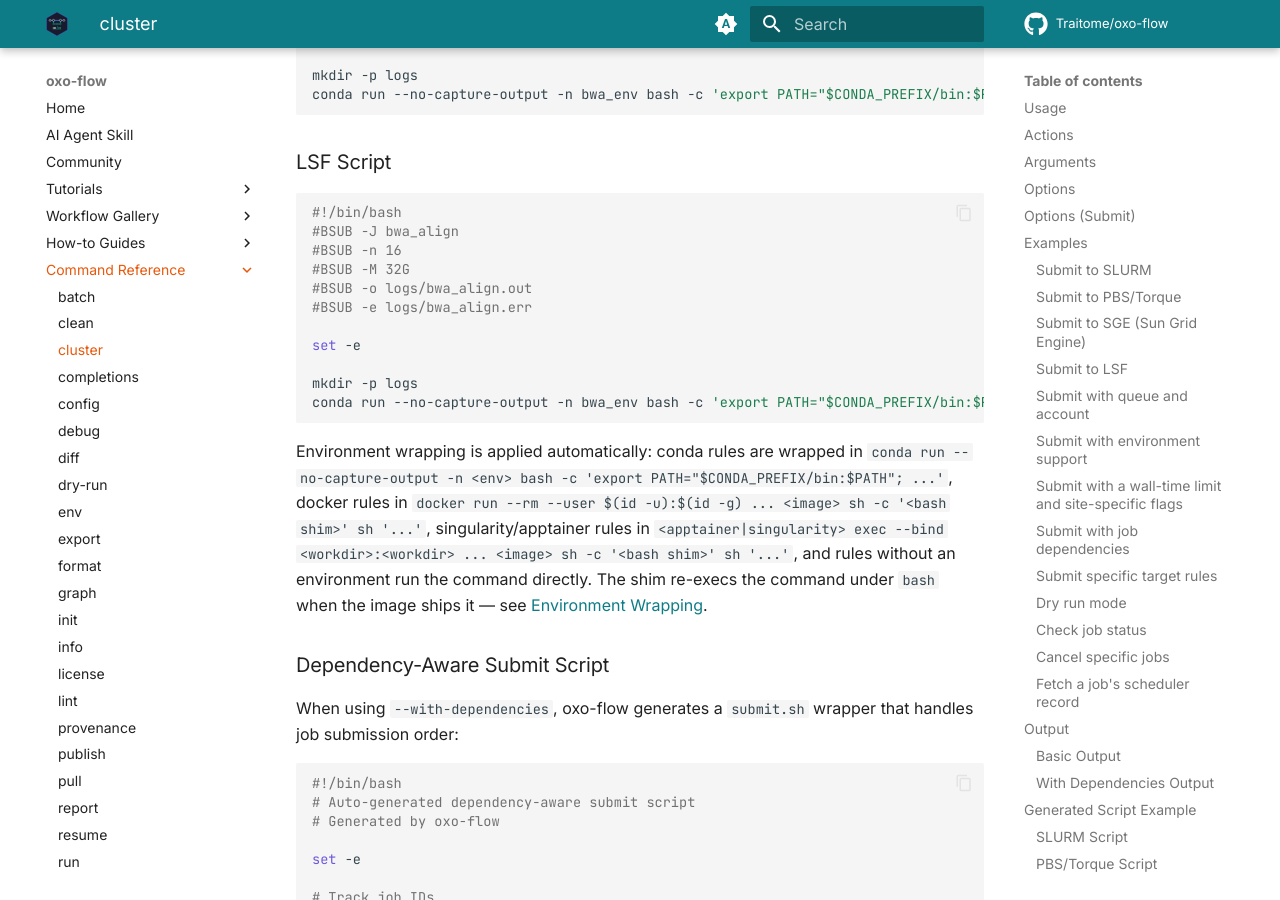
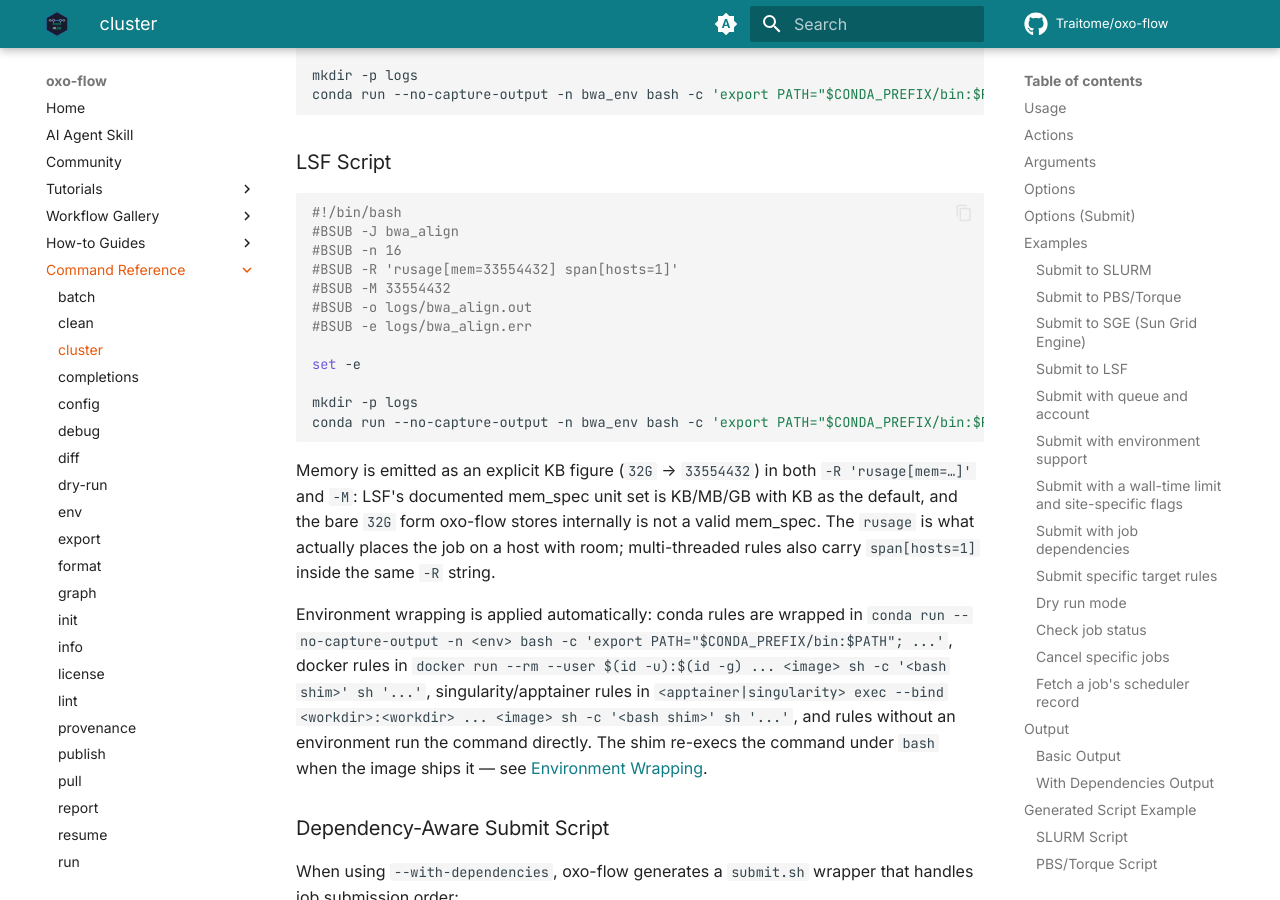
Before and after one commit to Traitome/oxo-flow, an MkDocs documentation site: the page built from docs/guide/src/commands/cluster.md, in a window 1280 px wide and 900 px high, scrolled down 6931 px. Built offline with MkDocs 1.6.1 and Material for MkDocs 9.7.7, drawn with Linux system fonts in a browser that asks for light colours; comment, search, counter and statistics services are not loaded; the version menu is left out; some of the changed text lies outside the part shown.

Commit message:
docs(guide): align cluster scheduler strings and LSF memory example with engine
Three doc-vs-engine drifts found while auditing cluster pages against
the actual scheduler invocations and script renderers:

- cluster.md + run-on-cluster.md status examples showed
  `squeue -u … -o %i|%t`; the engine emits `%i|%T` (long-form states).
  The parser accepts both vocabularies, but the doc shows a live console
  line, so it should show what the command actually prints.
- cluster.md LSF script example showed `#BSUB -M 32G`; generate_lsf_script
  emits an explicit KB figure (`32G` → `33554432`) in both
  `-R 'rusage[mem=33554432] span[hosts=1]'` and `-M 33554432` — LSF's
  mem_spec default unit is KB and the bare `32G` form is not a valid
  mem_spec. Added a paragraph explaining the conversion and the
  placement role of rusage.
- cluster.md logs section parenthetical listed the sacct record as
  `JobID|State|ExitCode|Elapsed|MaxRSS`; the actual format string is
  `JobID,State,ExitCode,Elapsed,MaxRSS,TotalCPU` (space-padded columns —
  no `-P`).

Also corrected the same `%i|%t` → `%i|%T` drift in
reference/execution-backends.md's poll bullet.

Co-Authored-By: Claude <noreply@anthropic.com>

````diff
--- a/docs/guide/src/commands/cluster.md
+++ b/docs/guide/src/commands/cluster.md
@@ -172,7 +172,7 @@ reports for your user) — the natural first question after a submit:
 
 ```bash
 $ oxo-flow cluster status
-Cluster: Executing 'squeue -u alice --noheader -o %i|%t'...
+Cluster: Executing 'squeue -u alice --noheader -o %i|%T'...
 Cluster: 2 queued job(s)
   12345: running
   12346: pending
@@ -315,7 +316,8 @@ conda run --no-capture-output -n bwa_env bash -c 'export PATH="$CONDA_PREFIX/bin
 #!/bin/bash
 #BSUB -J bwa_align
 #BSUB -n 16
-#BSUB -M 32G
+#BSUB -R 'rusage[mem=33554432] span[hosts=1]'
+#BSUB -M 33554432
 #BSUB -o logs/bwa_align.out
 #BSUB -e logs/bwa_align.err
 
@@ -324,6 +326,13 @@ set -e
 mkdir -p logs
 conda run --no-capture-output -n bwa_env bash -c 'export PATH="$CONDA_PREFIX/bin:$PATH"; bwa mem -t 16 ref.fa reads.fq > aligned.sam'
 ```
+
+Memory is emitted as an explicit KB figure (`32G` → `33554432`) in both
+`-R 'rusage[mem=…]'` and `-M`: LSF's documented mem_spec unit set is
+KB/MB/GB with KB as the default, and the bare `32G` form oxo-flow stores
+internally is not a valid mem_spec. The `rusage` is what actually places
+the job on a host with room; multi-threaded rules also carry
+`span[hosts=1]` inside the same `-R` string.
 
 Environment wrapping is applied automatically: conda rules are wrapped in
 `conda run --no-capture-output -n <env> bash -c 'export PATH="$CONDA_PREFIX/bin:$PATH"; ...'`, docker rules in
--- a/docs/guide/src/how-to/run-on-cluster.md
+++ b/docs/guide/src/how-to/run-on-cluster.md
@@ -382,7 +382,7 @@ right after a submit:
 
 ```bash
 $ oxo-flow cluster status
-Cluster: Executing 'squeue -u alice --noheader -o %i|%t'...
+Cluster: Executing 'squeue -u alice --noheader -o %i|%T'...
 Cluster: 2 queued job(s)
   12345: running
   12346: pending
--- a/docs/guide/src/reference/execution-backends.md
+++ b/docs/guide/src/reference/execution-backends.md
@@ -61,7 +61,7 @@ and performs real submission and tracking:
   their submission sentences. All id capture shares one helper
   (`parse_job_id`), as does status-line parsing (`parse_status_line`),
   including array elements like `12345_12`.
-- `poll` — `squeue -j <ids> --noheader -o "%i|%t"` and per-backend
+- `poll` — `squeue -j <ids> --noheader -o "%i|%T"` and per-backend
   equivalents.
 - `cancel` / `logs` — `scancel` / `sacct` and equivalents.
 
````
Also changed, not shown: other parts of docs/guide/src/commands/cluster.md (+3 -2 lines).
